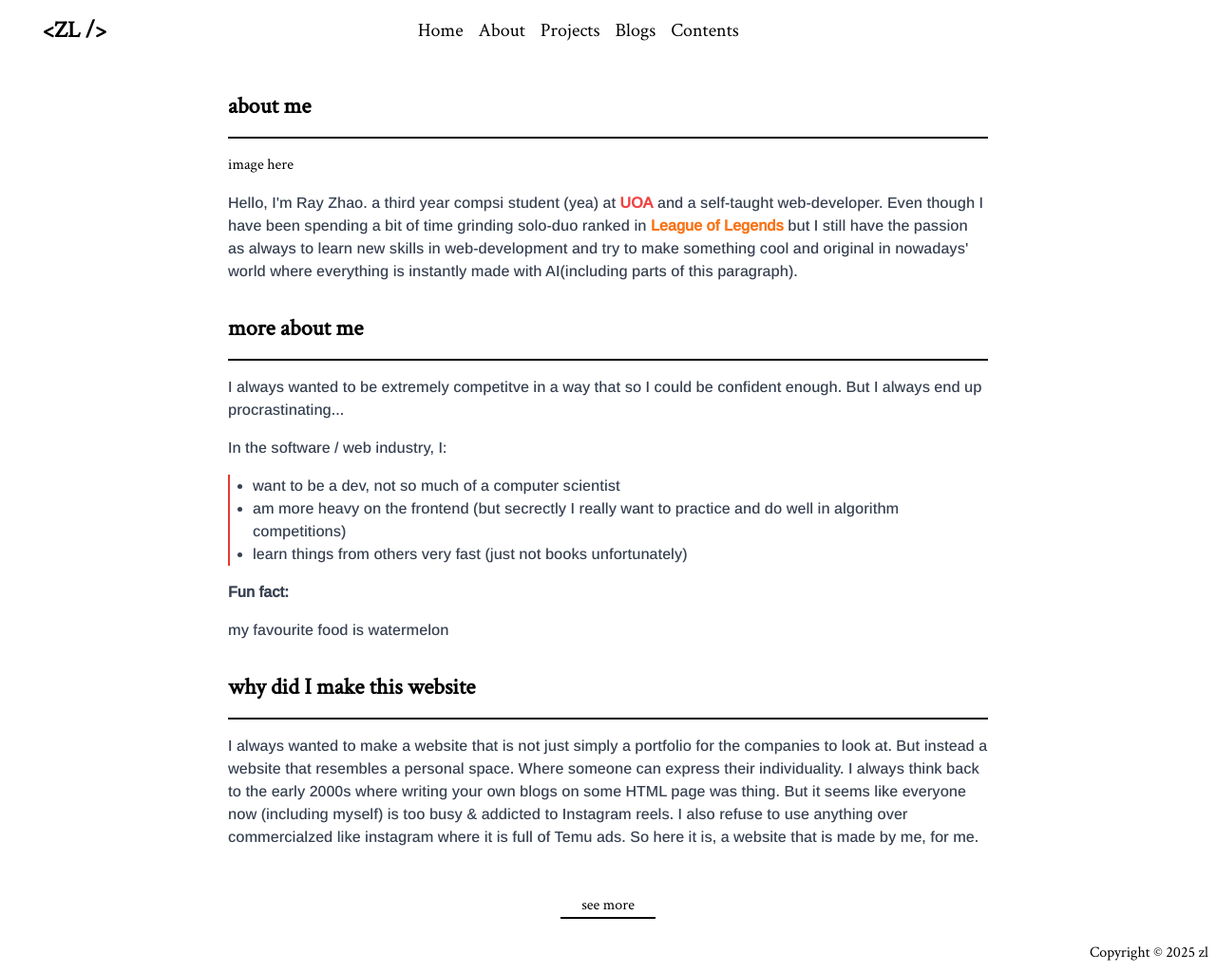
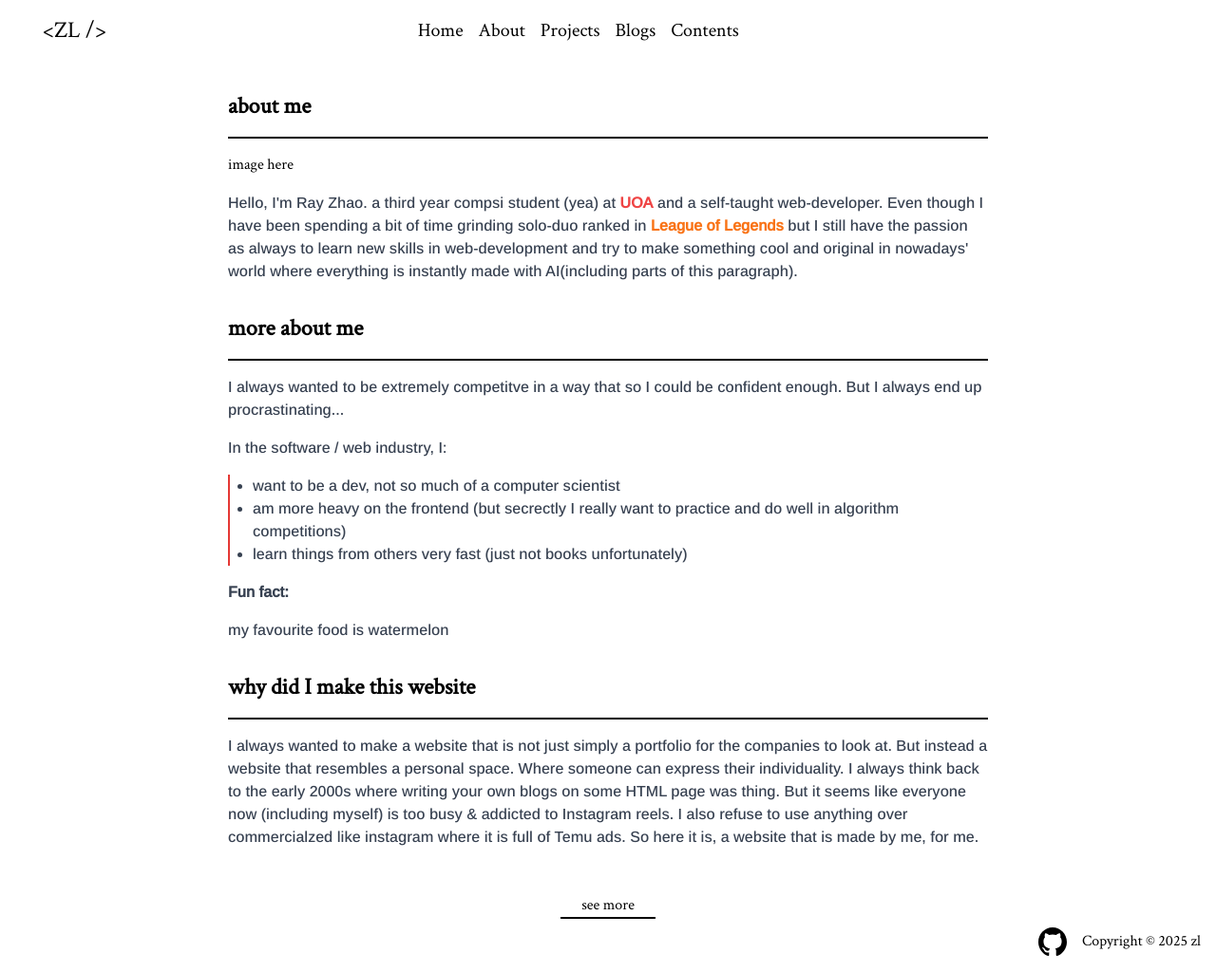
Before and after one commit to zlrkw11/zl-v2, a Next.js app: page /about in a window 1280 px wide. Shown: the whole page at 95% size. Built offline with nearby package versions, Linux system fonts and the light colour scheme.

Commit message:
github on footer

```diff
--- a/app/components/footer.tsx
+++ b/app/components/footer.tsx
@@ -1,8 +1,17 @@
 "use client";
+import Image from "next/image";
+import Link from "next/link";
+import github from "../../public/assets/gh.svg";
+
 const Footer = () => {
   return (
-    <div className="flex ml-auto m-2">
-      <div className=" w-full h-8 ">Copyright © 2025 zl</div>
+    <div className="flex ml-auto">
+      <div className="flex w-full h-8 mr-4 items-center gap-4 pb-4">
+        <Link href="https://github.com/zlrkw11">
+          <Image src={github} alt="github" width={30} height={30} />
+        </Link>
+        <p>Copyright © 2025 zl</p>
+      </div>
     </div>
   );
 };
--- a/app/layout.tsx
+++ b/app/layout.tsx
@@ -20,7 +20,7 @@ export default function RootLayout({
         <div className="grid grid-cols-10 p-4 mb-4 ">
           <Link href="/" className="flex justify-center">
             <h1
-              className="text-center md:text-2xl w-[100px] text-sm font-bold hover:bg-red-600 items-center justify-center flex hover:text-white"
+              className="text-center md:text-2xl w-[100px] text-sm hover:bg-red-600 items-center justify-center flex hover:text-white"
               id="title"
             >
               {`<ZL />`}
```
Also changed, not shown: public/assets/gh.svg (added).
